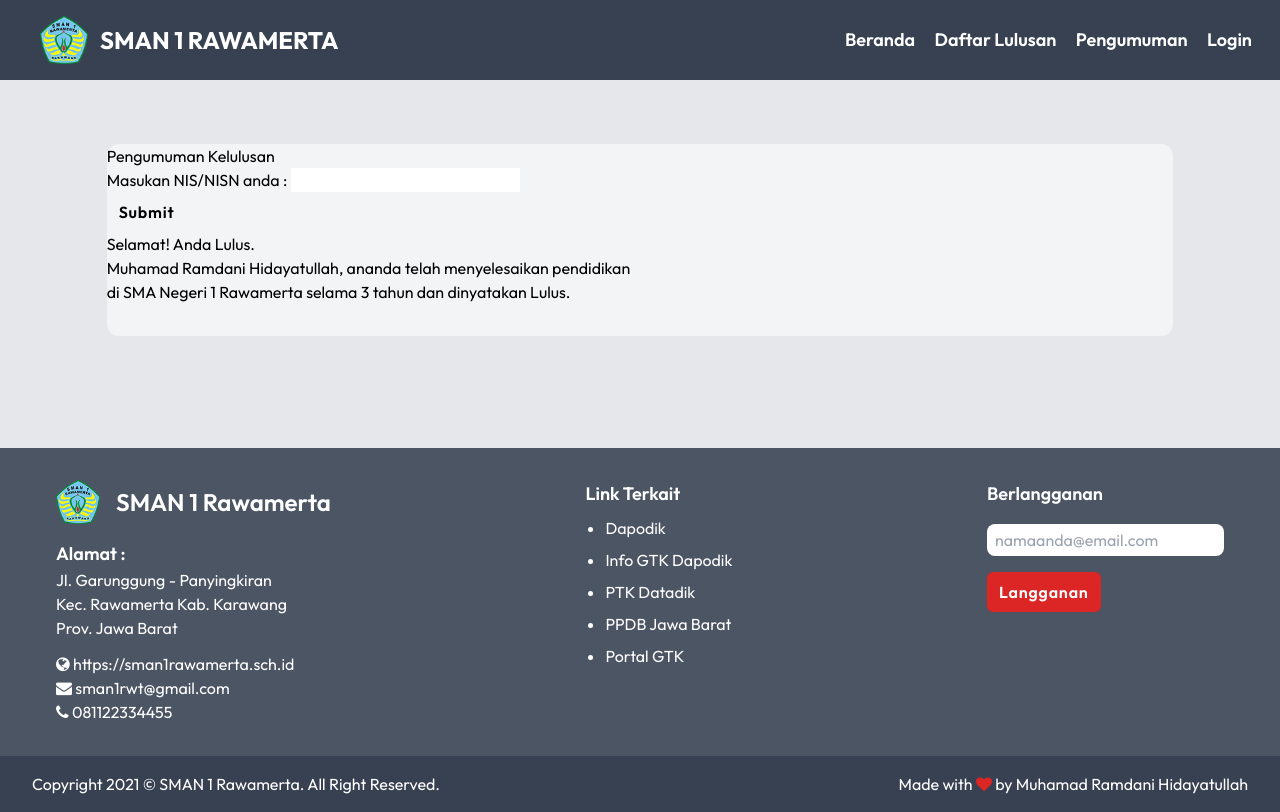
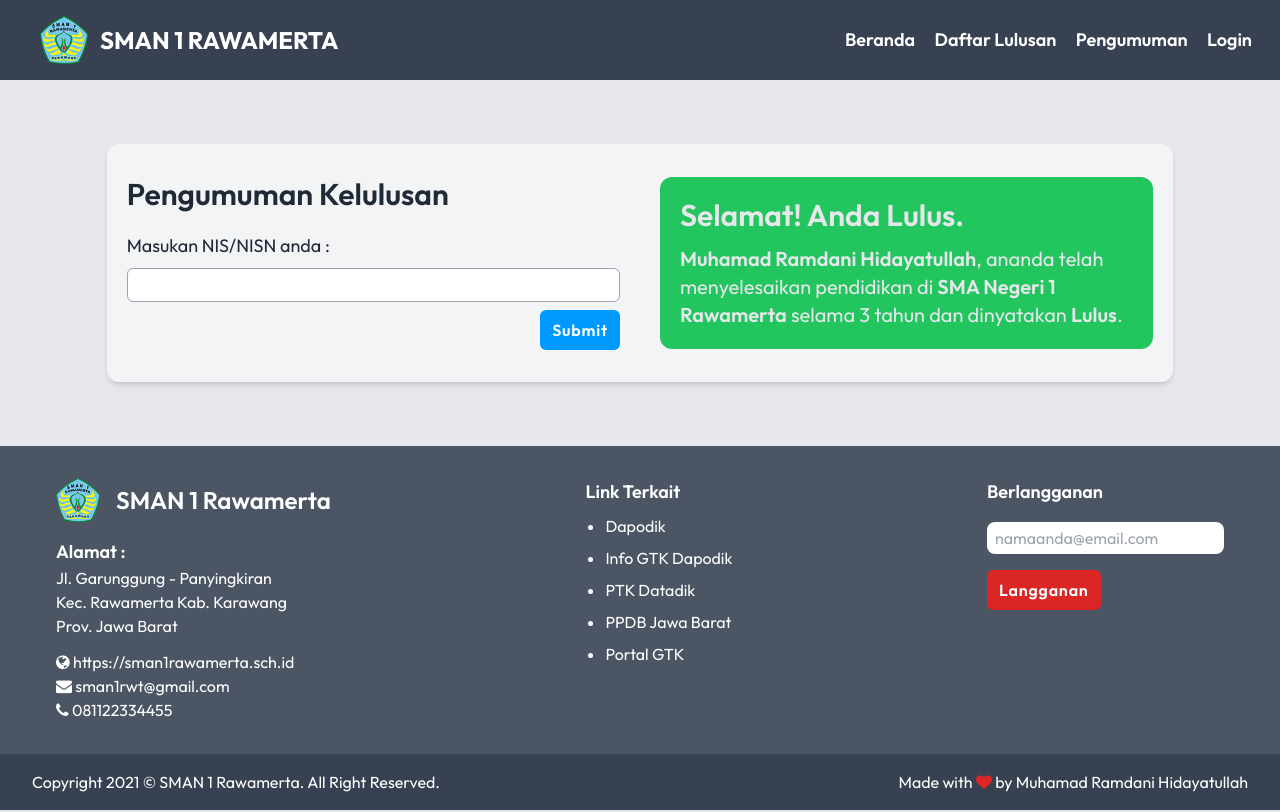
Before and after one commit to mrh275/jejak-lulusan, a website built with Vite: page pengumuman-kelulusan.html in a window 1280 px wide. Built offline with nearby package versions, Linux system fonts and the light colour scheme.

Commit message:
added some properties for pengumuman-kelulusan and login page

```diff
--- a/css/app.css
+++ b/css/app.css
@@ -75,7 +75,7 @@
 
     /* Main Container */
     .main-container {
-        @apply w-10/12 mx-auto py-16 sm:pb-28 sm:flex;
+        @apply w-10/12 mx-auto py-16 sm:py-16 sm:flex;
     }
 
     .welcome {
--- a/css/page.css
+++ b/css/page.css
@@ -3,23 +3,31 @@
 
 @layer components {
 
-    /* Datatables Daftar Lulusan */
     .card {
-        @apply w-full bg-gray-100 pb-8 rounded-xl;
+        @apply w-full bg-gray-100 rounded-xl shadow-md;
     }
 
     .card .card-header {
         @apply bg-gray-700 rounded-t-xl pt-5 pb-5 mb-3 px-5;
     }
 
+    .main-container .title {
+        @apply text-3xl font-semibold;
+    }
+
+    .left-content .title {
+        @apply text-gray-800;
+    }
+
     .card-header .title {
-        @apply text-3xl font-semibold text-white;
+        @apply text-white;
     }
 
     .card-body {
         @apply px-7;
     }
 
+    /* Datatables Daftar Lulusan */
     #daftar-lulusan_filter input {
         @apply py-1 pl-2 rounded-md outline-none focus:ring focus:ring-offset-0 focus:ring-primary transition duration-200;
     }
@@ -44,6 +52,102 @@
         @apply text-left;
     }
 
+    #daftar-lulusan_info, #daftar-lulusan_paginate {
+        @apply pb-8;
+    }
+
+    /* Pengumuman Kelulusan */
+    .main-container .card.pengumuman {
+        @apply sm:flex;
+    }
+
+    .card.pengumuman .title {
+        @apply px-5
+    }
+
+    /* Form Input Pengumuman */
+    .form-pengumuman {
+        @apply px-5 pt-5;
+    }
+
+    .input-form-wrapper {
+        @apply block;
+    }
+
+    .label-input {
+        @apply block text-lg text-gray-800;
+    }
+
+    .form-input {
+        @apply block w-full rounded-md border-gray-400 mt-2 py-1 px-3 outline-none focus:ring focus:ring-offset-0 focus:ring-primary transition duration-200;
+    }
+
+    .button-wrapper {
+        @apply flex w-full justify-end
+    }
+
+    .button-wrapper button {
+        @apply mt-2;
+    }
+
+    /* Hasil Pengumuman */
+    .right-content, .left-content {
+        @apply flex items-center;
+    }
+
+    .right-content, .left-content {
+        @apply py-5 md:py-8;
+    }
+
+    .hasil {
+        @apply w-full bg-green-500 mx-5 py-5 px-5 rounded-xl;
+    }
+
+    .selamat {
+        @apply text-gray-200 text-3xl font-semibold mb-3;
+    }
+
+    .ucapan {
+        @apply text-gray-200 text-xl text-justify;
+    }
+
+    .nama, .sekolah, .lulus {
+        @apply font-semibold
+    }
+
+    /* Login */
+    .login .card-header {
+        @apply bg-primary;
+    }
+
+    .login .title {
+        @apply text-3xl text-white text-center;
+    }
+
+    .login .card-body {
+        @apply mx-2 lg:mx-8 pt-3 pb-8;
+    }
+
+    .login-label {
+        @apply text-xl text-center;
+    }
+
+    .form-login {
+        @apply mt-8 mb-5;
+    }
+
+    .username-input-wrapper, .password-input-wrapper {
+        @apply relative my-8;
+    }
+
+    .form-control {
+        @apply w-full h-10 bg-gray-100 focus:ring-0 border-gray-400 outline-none border-b-2 focus:border-primary transition-all duration-200 text-lg text-gray-800 placeholder-transparent;
+    }
+
+    .user-label, .password-label {
+        @apply text-gray-600 text-base absolute left-0 -top-3.5 transition-all cursor-text;
+    }
+
 }
 
 table.daftar-lulusan {
@@ -58,3 +162,7 @@ table.daftar-lulusan {
 div.dataTables_length, div.dataTables_filter {
     margin-bottom: 15px;
 }
+
+.form-input {
+    border: 1px solid rgb(156 163 175);
+}
```
Also changed, not shown: build/app.css, build/page.css.
